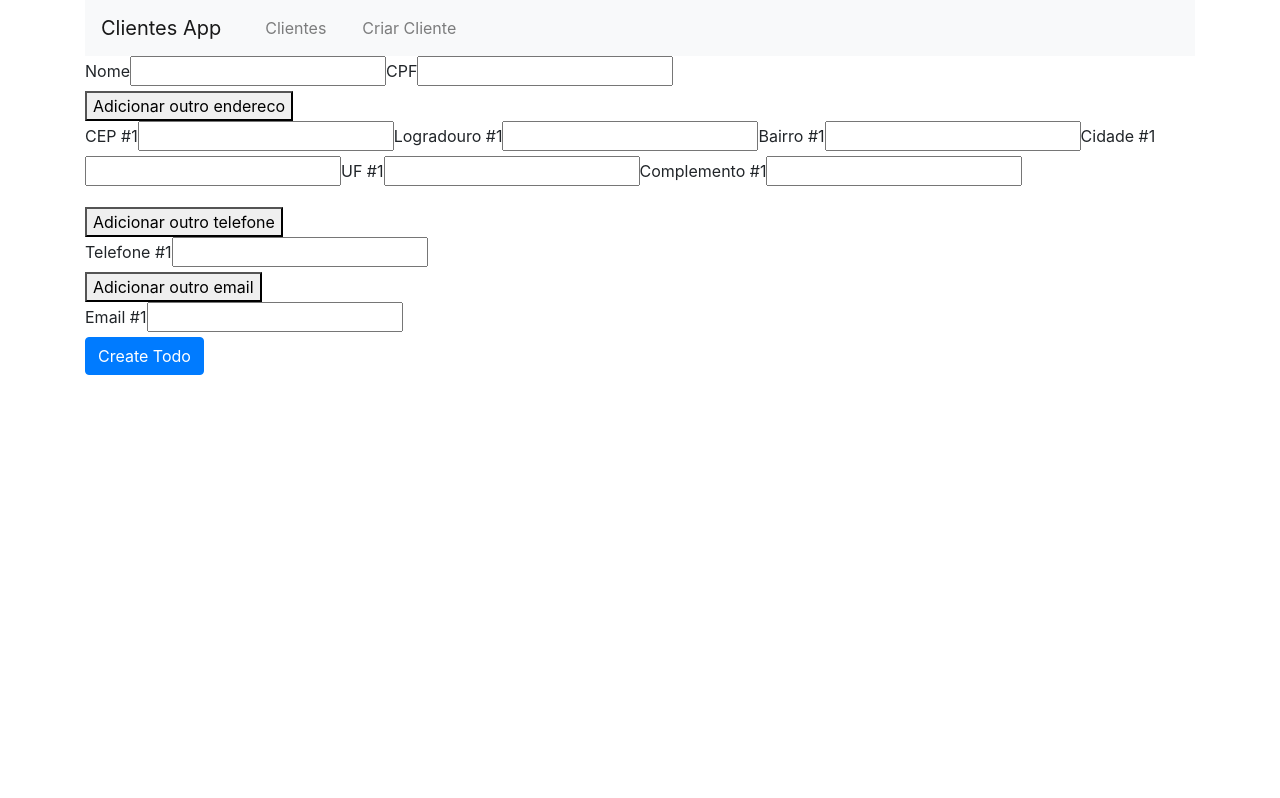
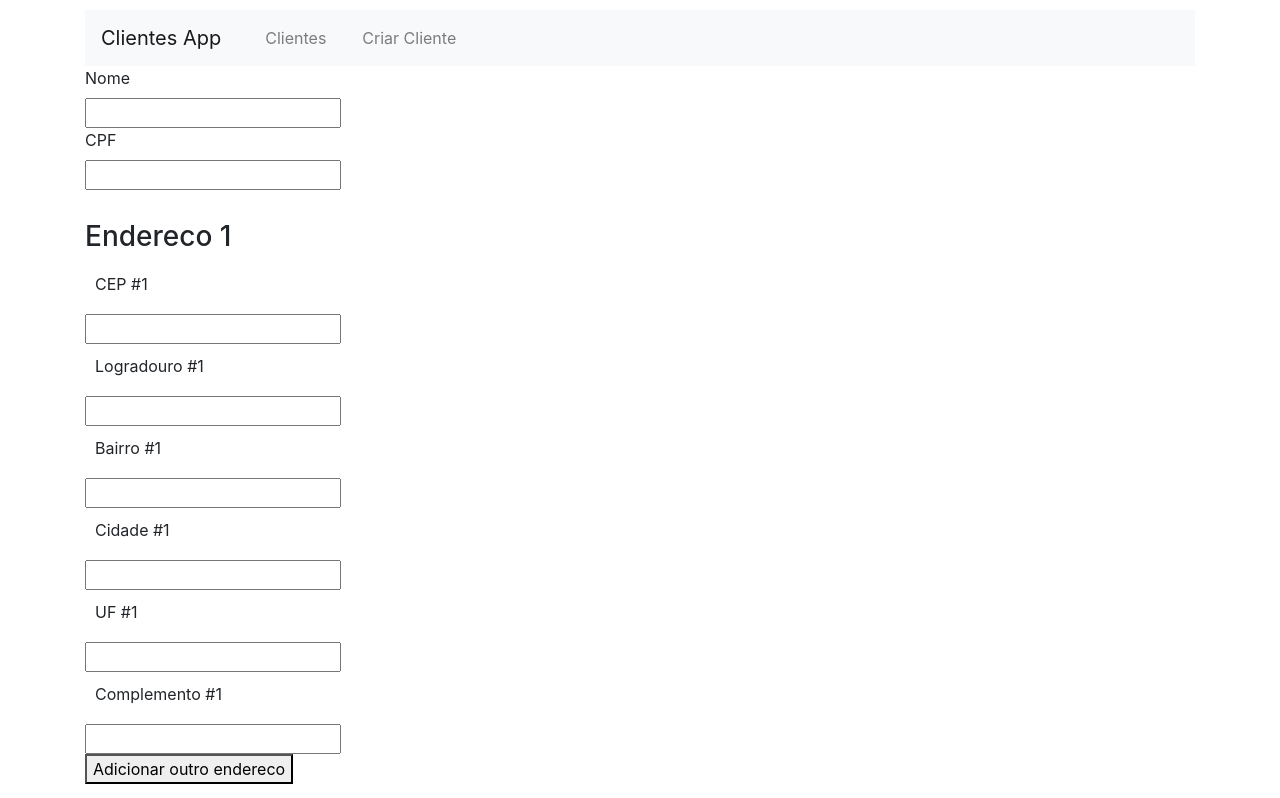
Before and after one commit to brunnooliver7/Surittec_Test_Frontend, a React (Create React App) app: page /create in a window 1280 px wide. Shown: the top 798 px of the page. Built offline with nearby package versions, Linux system fonts and the light colour scheme; the HTML template or start-up script is replaced by a standard one.

Commit message:
implementacao DELTE - antes de migrar Card para List

```diff
--- a/src/App.css
+++ b/src/App.css
@@ -8,6 +8,10 @@
 
 .nav-link {
   margin-left: 20px;
+}
+
+.navbar {
+  margin-top: 10px;
 }
 
 .card {
@@ -93,3 +97,92 @@ hr {
 
  text-align: center;
 }
+
+.container-6 {
+
+  /* PROVISÓRIO */
+  /* border: solid 1px green; */
+  /* background-color: lawngreen; */
+
+  text-align: center;
+}
+
+.create-forms {
+
+  /* PROVISÓRIO */
+  /* background-color: lawngreen; */
+  /* display: grid; */
+  /* border: solid 2px blue; */
+
+  display: flexbox;
+  flex-direction: column;
+  /* align-items: center; */
+  width: auto;
+  height: auto;
+}
+
+.nome-cpf-form {
+
+  /* PROVISÓRIO */
+  /* background-color: lawngreen; */
+  /* display: grid; */
+  /* border: solid 2px green; */
+
+  display: flexbox;
+  flex-direction: column;
+  /* align-items: center; */
+  /* height: 100px; */
+  /* padding: 20px; */
+  /* height: auto; */
+}
+
+.endereco-form {
+
+  /* PROVISÓRIO */
+  /* display: grid; */
+  /* background-color: green; */
+  /* border: solid 2px green; */
+
+  margin-top: 30px;
+
+  display: flex;
+  /* padding: 10px; */
+  height: auto;
+  width: auto;
+}
+
+.telefone-form {
+  /* PROVISÓRIO */
+  /* display: grid; */
+  /* background-color: green; */
+  /* border: solid 2px green; */
+
+  height: auto;
+}
+
+.email-form {
+  /* PROVISÓRIO */
+  /* display: grid; */
+  /* background-color: green; */
+  /* border: solid 2px green; */
+
+  height: auto;
+
+}
+
+.btn-add-endereco {
+  /* padding: 10px; */
+  /* margin-top: 10px; */
+}
+
+.form-item {
+  /* PROVISÓRIO */
+  /* background-color: red; */
+
+  /* padding: 10px; */
+
+}
+
+.form-label {
+  padding: 10px;
+}
--- a/src/Components/Card.jsx
+++ b/src/Components/Card.jsx
@@ -1,11 +1,11 @@
 import React from 'react'
+import { Link } from 'react-router-dom';
 
 const Card = props => {
 
     const renderCard = () => {
 
         const list = props.list || []
-        console.log(list)
 
         return list.map(cliente => (
 
@@ -13,25 +13,29 @@ const Card = props => {
                 <div className="container-1">
                     <img src={clienteImg()} className="card-img" alt="img"/>
                 </div>
-                <br className="divisor"/>
+                {/* <hr className="divisor"/> */}
                 <div className="container-2">
                     <h1 className="cliente-name">{cliente.nome}</h1>
                     <div className="cliente-cpf">{cliente.cpf}</div>
                 </div>
-                <br className="divisor"/>
+                <hr className="divisor"/>
                 <div className="container-3">
                     <h2 className="enderecos-title">Endereços <hr /></h2>
                     <div className="cliente-endereco">{renderEnderecos(cliente.endereco)}</div>
                 </div>
-                <br className="divisor"/>
+                <hr className="divisor"/>
                 <div className="container-4">
                     <h2>Telefones<hr /></h2>
                     <div className="cliente-telefone">{renderTelefones(cliente.telefone)}</div>
                 </div>
-                <br className="divisor"/>
+                <hr className="divisor"/>
                 <div className="container-5">
                     <h2>Emails<hr /></h2>
                     <div className="cliente-email">{renderEmails(cliente.email)}</div>
+                </div>
+                <hr className="divisor"/>
+                <div className="container-6">
+                    <Link to={"/edit/"+cliente.codigo}>Editar</Link>
                 </div>
             </div>
         ))
--- a/src/Components/Forms/EmailInputs.jsx
+++ b/src/Components/Forms/EmailInputs.jsx
@@ -3,7 +3,6 @@ import React from 'react'
 const EmailInputs = (props) => {
     return (
         props.emailsArray.map((val, idx)=> {
-            let emailId = `email-${idx}`
             return (
             <div key={idx}>
                 <label>{`Email #${idx + 1}`}</label>
--- a/src/Components/Forms/EnderecoInputs.jsx
+++ b/src/Components/Forms/EnderecoInputs.jsx
@@ -3,45 +3,62 @@ import React from 'react'
 const EnderecoInputs = (props) => {
     return (
         props.enderecosArray.map((val, idx)=> {
-            let enderecoId = `endereco-${idx}`
             return (
             <div key={idx}>
-                <label>{`CEP #${idx + 1}`}</label>
+                <h3>Endereco {`${idx + 1}`}</h3>
+                <div className="form-item">
+                    <label className="form-label">{`CEP #${idx + 1}`}</label>
+                    <br/>
                     <input
                         type="text"
                         data-id={idx}
                         value={props.enderecosArray[idx].cep}
                         className="cep"
                         />
-                <label>{`Logradouro #${idx + 1}`}</label>
+                </div>
+                <div className="form-item">
+                    <label className="form-label">{`Logradouro #${idx + 1}`}</label>
+                    <br/>
                     <input
                         type="text"
                         data-id={idx}
                         value={props.enderecosArray[idx].logradouro}
                         className="logradouro"
                     />
-                <label>{`Bairro #${idx + 1}`}</label>
+                </div>
+                <div className="form-item">
+                    <label className="form-label">{`Bairro #${idx + 1}`}</label>
+                    <br/>
                     <input
                         type="text"
                         data-id={idx}
                         value={props.enderecosArray[idx].bairro}
                         className="bairro"
                     />
-                <label>{`Cidade #${idx + 1}`}</label>
+                </div>
+                <div className="form-item">
+                    <label className="form-label">{`Cidade #${idx + 1}`}</label>
+                    <br/>
                     <input
                         type="text"
                         data-id={idx}
                         value={props.enderecosArray[idx].cidade}
                         className="cidade"
                         />
-                <label>{`UF #${idx + 1}`}</label>
+                </div>
+                <div className="form-item">
+                    <label className="form-label">{`UF #${idx + 1}`}</label>
+                    <br/>
                     <input
                         type="text"
                         data-id={idx}
                         value={props.enderecosArray[idx].uf}
                         className="uf"
                         />
-                <label>{`Complemento #${idx + 1}`}</label>
+                </div>
+                <div className="form-item">
+                    <label className="form-label">{`Complemento #${idx + 1}`}</label>
+                    <br/>
                     <input
                         type="text"
                         data-id={idx}
@@ -49,6 +66,7 @@ const EnderecoInputs = (props) => {
                         className="complemento"
                         />
                 </div>
+            </div>
             )
         })
     )
--- a/src/Components/Forms/TelefoneInputs.jsx
+++ b/src/Components/Forms/TelefoneInputs.jsx
@@ -3,7 +3,6 @@ import React from 'react'
 const TelefoneInputs = (props) => {
     return (
         props.telefonesArray.map((val, idx)=> {
-            let telefoneId = `telefone-${idx}`
             return (
             <div key={idx}>
                 <label>{`Telefone #${idx + 1}`}</label>
--- a/src/Components/Pages/Create.jsx
+++ b/src/Components/Pages/Create.jsx
@@ -1,7 +1,6 @@
 import React, { Component } from 'react'
 import axios from 'axios'
 
-import DForm from '../Forms/DForm'
 import TelefoneInputs from '../Forms/TelefoneInputs'
 import EmailInputs from '../Forms/EmailInputs'
 import EnderecoInputs from '../Forms/EnderecoInputs'
@@ -142,18 +141,21 @@ class Create extends Component {
     render() {
         let {cliente_nome, cliente_cpf, cliente_endereco, cliente_telefone, cliente_email} = this.state
         return (
-            <React.Fragment>
+            <div className="create-forms">
                 <form
                     className="nome-cpf-form"
                 >
                     <label>Nome</label>
+                    <br />
                     <input
                         type="text"
                         value={cliente_nome}
                         className="nome"
                         onChange={this.handleChangeNome}
-                        />
+                    />
+                    <br/>
                     <label>CPF</label>
+                    <br/>
                     <input
                         type="text"
                         value={cliente_cpf}
@@ -167,8 +169,8 @@ class Create extends Component {
                     onChange={this.handleChangeEndereco}
                 >
                     <div className="form-group">
-                    <button onClick={this.addEndereco}>Adicionar outro endereco</button>
                     <EnderecoInputs enderecosArray={cliente_endereco} />
+                    <button onClick={this.addEndereco} className="btn-add-endereco">Adicionar outro endereco</button>
 
                     </div>
                 </form>
@@ -177,27 +179,27 @@ class Create extends Component {
                     onSubmit={this.handleSubmit}
                     onChange={this.handleChangeTelefone}
                 >
+                    <TelefoneInputs telefonesArray={cliente_telefone} />
                     <button onClick={this.addTelefone}>Adicionar outro telefone</button>
-                    <TelefoneInputs telefonesArray={cliente_telefone} />
                 </form>
                 <form
                     className="email-form"
                     onSubmit={this.handleSubmit}
                     onChange={this.handleChangeEmail}
                 >
+                    <EmailInputs emailsArray={cliente_email} />
                     <button onClick={this.addEmail}>Adicionar outro email</button>
-                    <EmailInputs emailsArray={cliente_email} />
                 </form>
                 <form
                     onSubmit={this.onSubmitCliente}
                 >
                     <input
                         type="submit"
-                        value="Create Todo"
+                        value="Criar Cliente"
                         className="btn btn-primary"
                     />
                 </form>
-            </React.Fragment>
+            </div>
         )
     }
 }
--- a/src/Components/Pages/List.jsx
+++ b/src/Components/Pages/List.jsx
@@ -1,37 +1,7 @@
 import React, { Component } from 'react'
-import { Link } from 'react-router-dom'
 import axios from 'axios'
 
 import Card from "../Card"
-
-const Client = props => (
-    <tr>
-        {/* {console.log(props.cliente)} */}
-        <td>{props.cliente.nome}</td>
-        <td>{props.cliente.cpf}</td>
-        <td><Endereco  enderecoArray={props.cliente.endereco} /></td>
-        {/* <td>{props.cliente.endereco}</td> */}
-        {/* <td>{props.cliente.telefone}</td> */}
-        {/* <td>{props.cliente.email}</td> */}
-        <td>
-            <Link to={"/edit/"+props.cliente.codigo}>Editar</Link>
-        </td>
-    </tr>
-)
-
-const Endereco = props => {
-
-    let enderecoArray = props.enderecoArray
-    let itens = []
-    for (let i = 0; i < enderecoArray.length; i++) {
-        itens.push(
-            <option key={i}>
-                {enderecoArray[i].codigo}
-            </option>
-        )
-    }
-    return(<select>{itens}</select>)
-}
 
 class List extends Component {
 
@@ -52,12 +22,6 @@ class List extends Component {
         })
     }
 
-    clientListMap() {
-        return this.state.clientesList.map(function(cliente, i) {
-            return <Client cliente={cliente} key={i} />
-        })
-    }
-
     render() {
         return (
             <div style={{marginTop: 20}}>
@@ -65,22 +29,6 @@ class List extends Component {
                     className='form-control'
                     placeholder='Procure por um cliente'
                 />
-                <h3 style={{marginTop:20}}>Lista</h3>
-                {/* <table className="table table-striped" style={{ marginTop: 20 }}>
-                    <thead>
-                        <tr>
-                            <th>Nome</th>
-                            <th>CPF</th>
-                            <th>Endereços</th>
-                            <th>Telefones</th>
-                            <th>Emails</th>
-                            <th>Editar</th>
-                        </tr>
-                    </thead>
-                    <tbody>
-                        { this.clientListMap() }
-                    </tbody>
-                </table> */}
                 <Card list={this.state.clientesList}/>
             </div>
         )
```
Also changed, not shown: src/Components/Forms/TelefoneForm.jsx (deleted, +0 -17 lines). Lines whose indentation alone changed are shown as unchanged.
